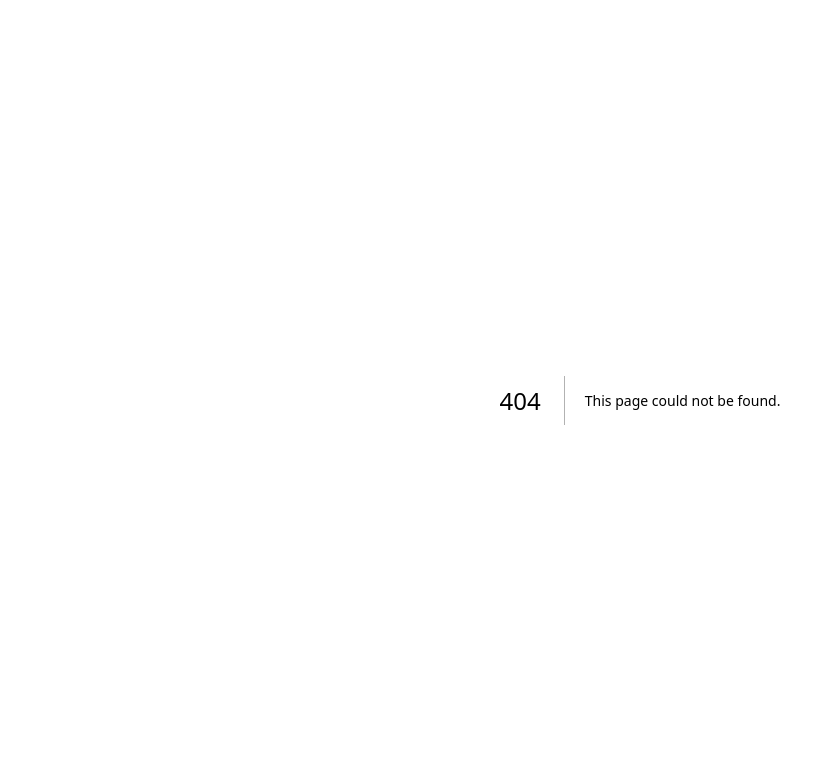
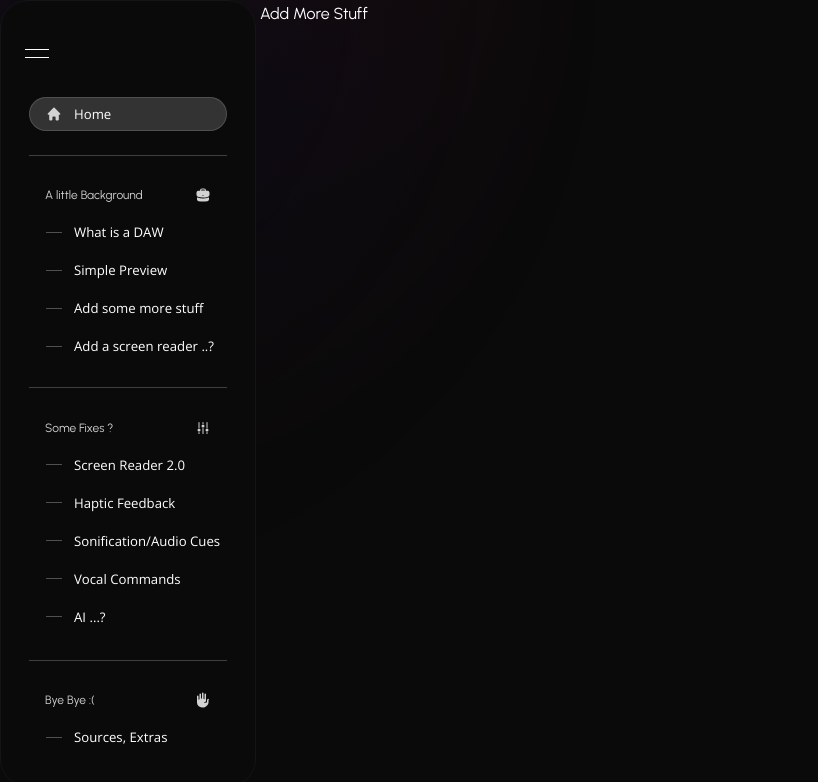
Before and after one commit to ota231/viz-daw-next, a Next.js app: page /background/add-more-stuff in a window 1280 px wide. Before the commit this address had no page. Shown: the top 782 px of the page, without its empty margins (0-818 px from the left). Built offline with nearby package versions, Linux system fonts and the light colour scheme.

Commit message:
add background pages

```diff
--- /dev/null
+++ b/src/app/background/add-more-stuff/page.tsx
@@ -0,0 +1,3 @@
+export default function AddMoreStuff() {
+    return <p>Add More Stuff</p>
+}
--- /dev/null
+++ b/src/app/background/screen-reader/page.tsx
@@ -0,0 +1,3 @@
+export default function ScreenReader() {
+    return <p>Add a screen reader</p>
+}
--- /dev/null
+++ b/src/app/background/simple-preview/page.tsx
@@ -0,0 +1,3 @@
+export default function SimplePreview() {
+    return <p>Simple Preview</p>
+}
--- /dev/null
+++ b/src/app/background/what-is-daw/page.tsx
@@ -0,0 +1,3 @@
+export default function WhatIsDaw() {
+    return <p>What is a DAW</p>
+}
--- a/src/app/page.tsx
+++ b/src/app/page.tsx
@@ -44,7 +44,7 @@ export default function Home() {
 							</Heading>
 							<Button
 								id="readDocs"
-								href="./learning"
+								href="./background"
 								variant="secondary">
 								<Flex alignItems="center">
 									Let's Learn!
--- a/src/once-ui/modules/layout/Sidebar.tsx
+++ b/src/once-ui/modules/layout/Sidebar.tsx
@@ -78,7 +78,7 @@ const Sidebar: React.FC = ({
                         <ToggleButton
                             width="fill"
                             align="start"
-                            href=""
+                            href="/background/what-is-daw"
                             selected={pathname === 'users'}>
                             <Flex
                                 padding="4" gap="12"
@@ -94,7 +94,7 @@ const Sidebar: React.FC = ({
                         <ToggleButton
                             width="fill"
                             align="start"
-                            href=""
+                            href="/background/simple-preview"
                             selected={pathname === 'roles'}>
                             <Flex
                                 padding="4"
@@ -111,7 +111,7 @@ const Sidebar: React.FC = ({
                         <ToggleButton
                             width="fill"
                             align="start"
-                            href=""
+                            href="/background/add-more-stuff"
                             selected={pathname === 'permissions'}>
                             <Flex
                                 padding="4" gap="12"
@@ -127,7 +127,7 @@ const Sidebar: React.FC = ({
                         <ToggleButton
                             width="fill"
                             align="start"
-                            href=""
+                            href="/background/screen-reader"
                             selected={pathname === 'permissions'}>
                             <Flex
                                 padding="4" gap="12"
```
Also changed, not shown: src/app/background/layout.tsx (renamed from src/app/learning/layout.tsx), src/app/background/page.tsx (renamed from src/app/learning/page.tsx).
